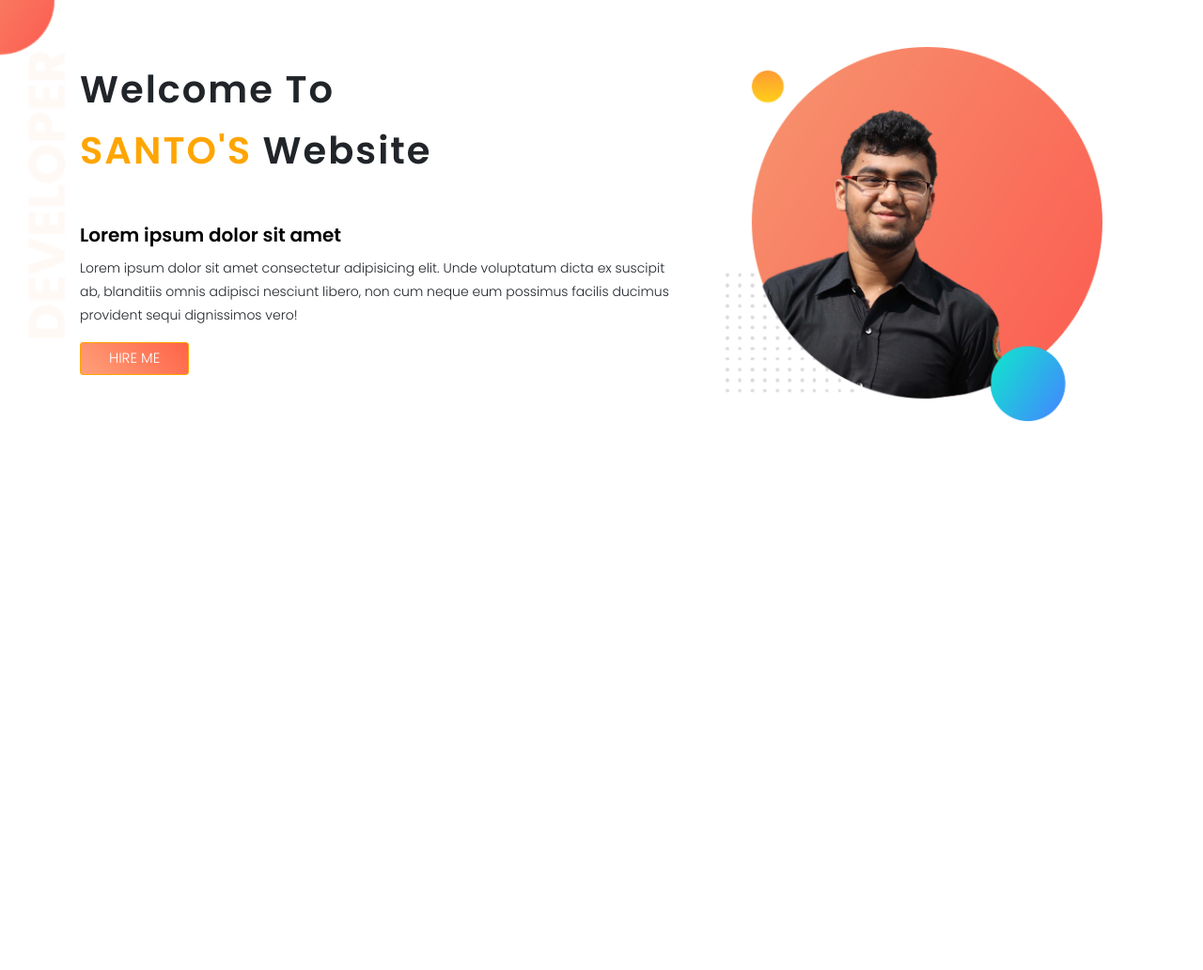
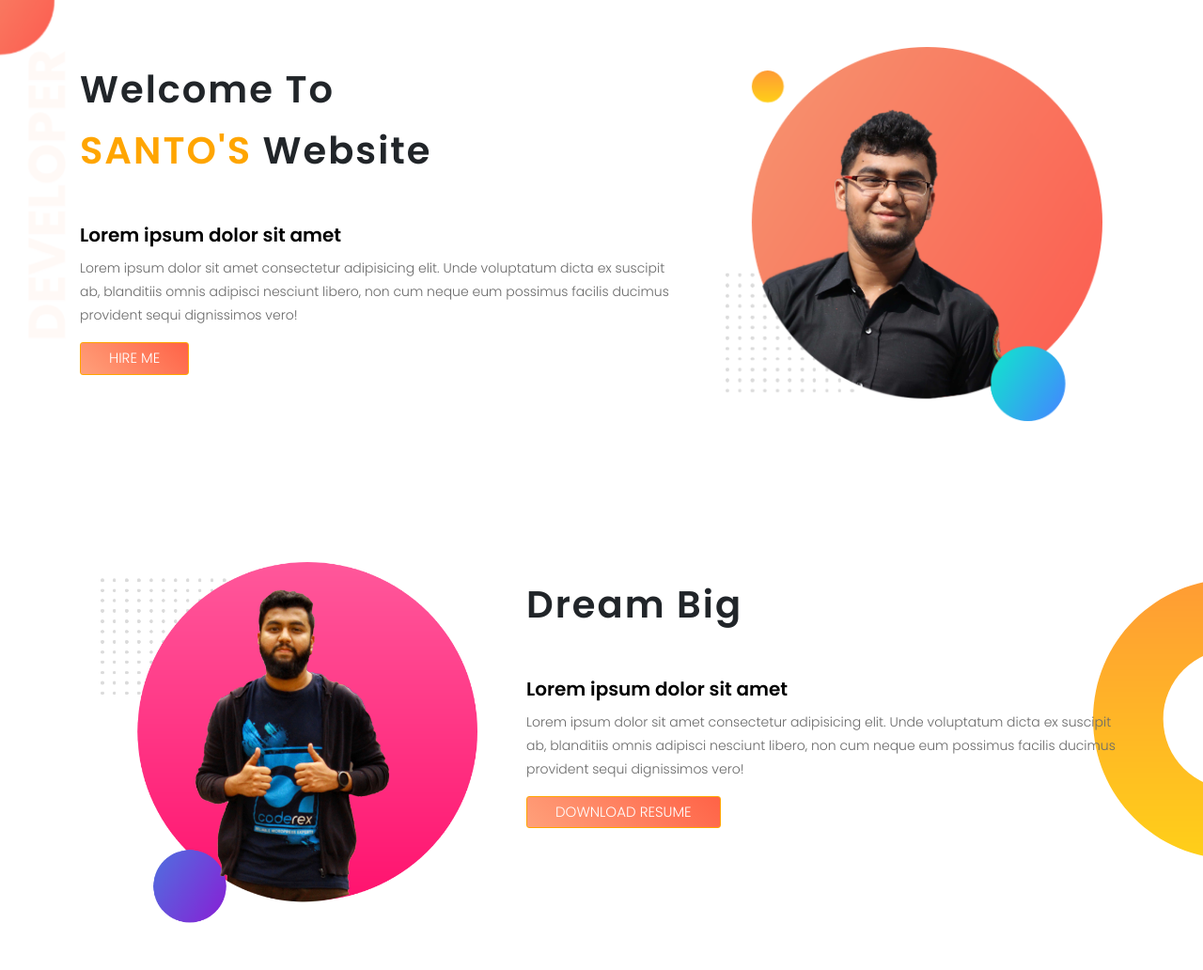
Before and after one commit to SantoShakil01/web-portfolio, a plain HTML site: page index.html in a window 1280 px wide. Shown: the whole page at 94% size. Before the commit the page ends 800 px from the top, so only its background shows below. Drawn offline with nearby package versions, Linux system fonts and the light colour scheme.

Commit message:
Added 2nd part 'Dream Area'

```diff
--- a/css/style.scss
+++ b/css/style.scss
@@ -1,21 +1,26 @@
+// colors
 $primary_color: orange;
+
+// section-padding
+@mixin cs-pading {
+    padding: 50px 0px;
+}
+
+
 
 /*======== Global CSS========*/
 body, h1, h2, h3, h4, h5, h6, p, a{
     font-family: 'Poppins', sans-serif;
 }
 
-/*=========Hero section=========*/
-.hero-section{
-    background: url('../images/top-banner.png');
-    // background-size: cover;
-    background-repeat: no-repeat;
-    padding: 50px 0px;
-    // max-height: 600px;
+%p{
+    color: dimgray;
+    font-size: 14px;
+    line-height: 25px;
+    font-weight: 300;
+}
 
-    .hero-content{
-        padding-top: 20px;
-        h2{
+%h2{
     font-size: 40px;
     font-weight: 600;
     line-height: 50px;
@@ -27,20 +32,16 @@ body, h1, h2, h3, h4, h5, h6, p, a{
     }
 }
 
-        h5{
+%h5{
     font-size: 20px;
     line-height: 30px;
     color: #000;
     font-weight: bold;
     margin-top: 50px;
 }
-        p{
-            font-size: 14px;
-            line-height: 25px;
-            font-weight: 300;
-        }
 
-        a.cs-btn{
+// custom-btn
+%cs-btn{
     text-decoration: none;
     font-size: 15px;
     text-transform: uppercase;
@@ -55,6 +56,29 @@ body, h1, h2, h3, h4, h5, h6, p, a{
         background: #fff;
     }
 }
+/*=========Hero section=========*/
+.hero-section{
+    background: url('../images/top-banner.png');
+    // background-size: cover;
+    background-repeat: no-repeat;
+    @include cs-pading;
+    // max-height: 600px;
+
+    .hero-content{
+        padding-top: 20px;
+        h2{
+            @extend %h2;
+        }
+        h5{
+            @extend %h5;
+        }
+        p{
+            @extend %p;
+        }
+
+        a.cs-btn{
+            @extend %cs-btn;
+        }
     }
 
     .hero-image{
@@ -65,3 +89,38 @@ body, h1, h2, h3, h4, h5, h6, p, a{
         }
     }
 }
+
+
+
+
+/*=============== Dream Area ==============*/
+.dream-area {
+    background: url('../images/dream-bg.png');
+    background-repeat: no-repeat;
+    background-position: right;
+    @include cs-pading;
+    padding-top: 100px;
+
+    .dream-image{
+        img{
+            max-width: 90%;
+            margin: 0 auto;
+            display: block;
+        }
+    }
+    .dream-content{
+        padding-top: 20px;
+        h2{
+            @extend %h2;
+        }
+        h5{
+            @extend %h5;
+        }
+        p{
+            @extend %p;
+        }
+        a.cs-btn{
+            @extend %cs-btn;
+        }
+    }
+}
--- a/index.html
+++ b/index.html
@@ -42,6 +42,35 @@
 
 
 
+
+
+    <!-- ===========================================
+                        Dream Section
+        ============================================ -->
+    <div class="dream-area">
+        <div class="container">
+            <div class="row">
+                <div class="col-sm-5">
+                    <div class="dream-image">
+                        <img src="images/shakil.png" alt="" class="img-fluid">
+                    </div>
+                </div>
+                <div class="col-sm-7">
+                    <div class="dream-content">
+                        <h2>Dream Big</h2>
+
+                        <h5>Lorem ipsum dolor sit amet</h5>
+                        <p>Lorem ipsum dolor sit amet consectetur adipisicing elit. Unde voluptatum dicta ex suscipit ab, blanditiis omnis adipisci nesciunt libero, non cum neque eum possimus facilis ducimus provident sequi dignissimos vero!</p>
+
+                        <a target="_blank" href="https://www.linkedin.com/in/shmollah1" class="btn btn-lg cs-btn">Download Resume</a>
+                    </div>
+                </div>
+            </div>
+        </div>
+    </div>
+
+
+
     <!-- JQuery -->
     <script src="https://code.jquery.com/jquery-3.2.1.slim.min.js" integrity="sha384-KJ3o2DKtIkvYIK3UENzmM7KCkRr/rE9/Qpg6aAZGJwFDMVNA/GpGFF93hXpG5KkN" crossorigin="anonymous"></script>
     <!-- BS4 JS -->
```
Also changed, not shown: css/style.css. Lines whose indentation alone changed are shown as unchanged.
